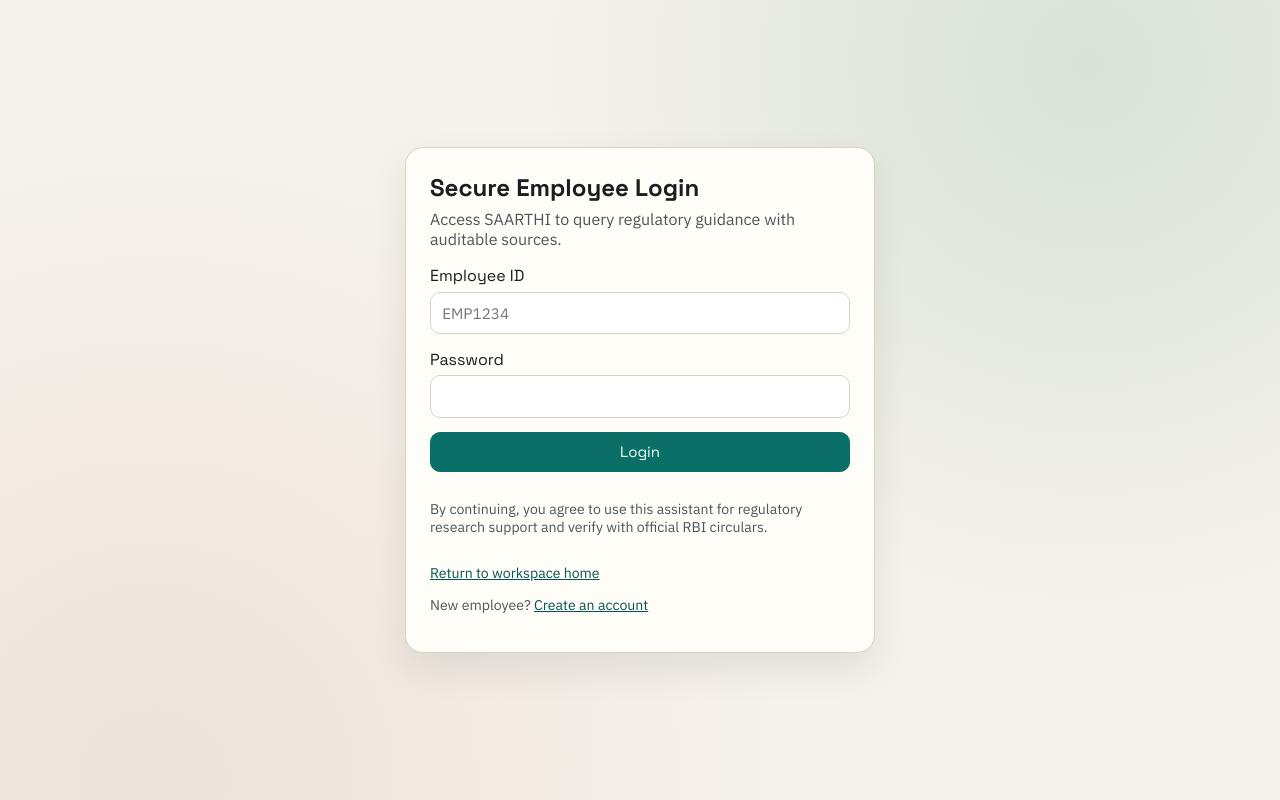
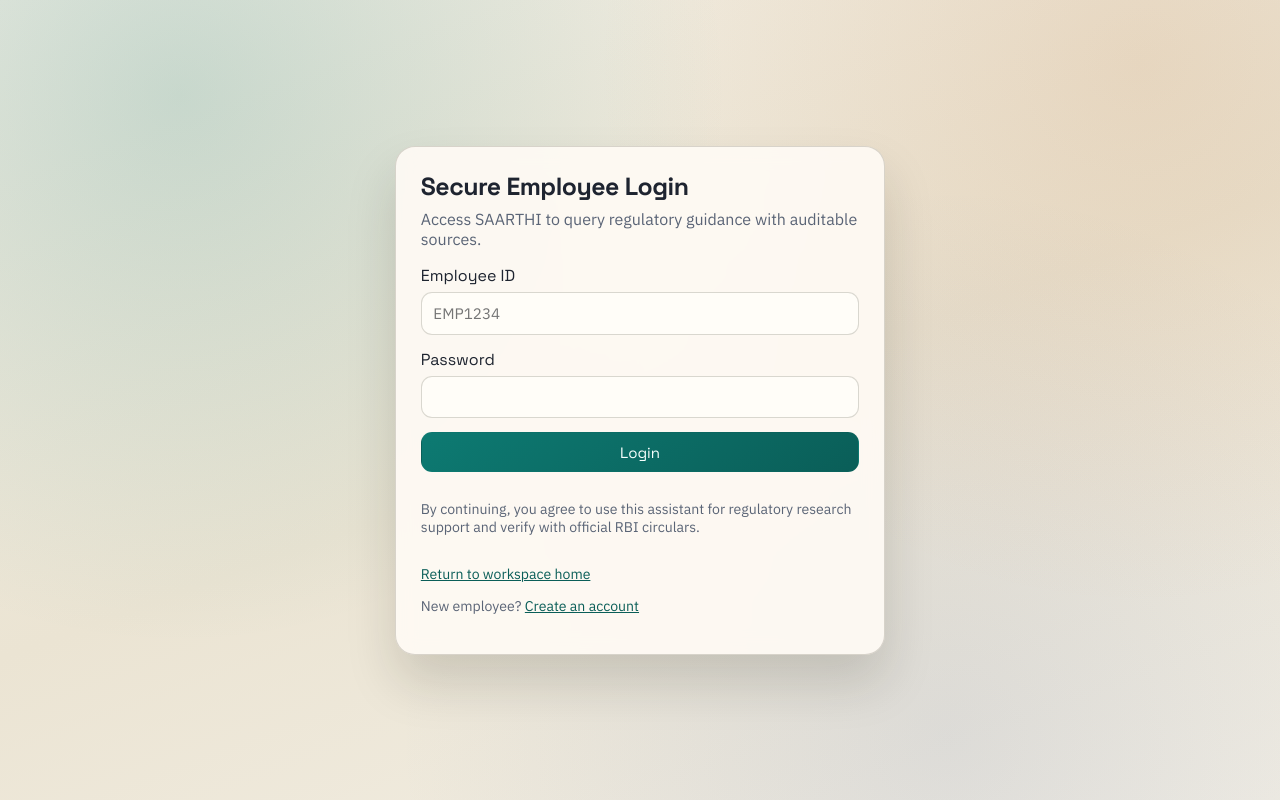
Before and after one commit to prkr004/SAARTHI, a React (Vite) app in the folder frontend/: page /login in a window 1280 px wide. Built offline with nearby package versions, Linux system fonts and the light colour scheme; no server answers.

Commit message:
feat: Implement theme context and toggle functionality with UI integration

```diff
--- a/frontend/src/components/layout/Sidebar.tsx
+++ b/frontend/src/components/layout/Sidebar.tsx
@@ -1,4 +1,5 @@
 import type { ConversationSummary } from "../../lib/api/types";
+import { useTheme } from "../../hooks/useTheme";
 
 interface SidebarProps {
   userName: string;
@@ -25,6 +26,8 @@
   onDeleteConversation,
   onLogout,
 }: SidebarProps) {
+  const { theme, toggleTheme } = useTheme();
+
   return (
     <div className="sidebar">
       <header className="sidebar-header">
@@ -32,6 +35,9 @@
         <p>
           {userName} ({employeeId})
         </p>
+        <button type="button" className="theme-toggle" onClick={toggleTheme} aria-label="Toggle color theme">
+          {theme === "dark" ? "Switch to Light" : "Switch to Dark"}
+        </button>
       </header>
 
       <button type="button" className="button button--primary" onClick={onCreateConversation}>
--- a/frontend/src/styles/base.css
+++ b/frontend/src/styles/base.css
@@ -1,17 +1,49 @@
 @import url("https://fonts.googleapis.com/css2?family=Space+Grotesk:wght@400;500;600;700&family=IBM+Plex+Sans:wght@400;500;600&display=swap");
 
 :root {
-  --bg: #f5f2e9;
-  --bg-accent: #efe7d4;
-  --ink: #1a1e21;
-  --ink-soft: #4b555a;
-  --primary: #0a6f66;
-  --primary-strong: #07554f;
-  --danger: #8a2e2a;
-  --card: #fffdf8;
-  --line: #d9d3c1;
-  --success: #246b3a;
-  --shadow: 0 16px 36px rgba(38, 35, 28, 0.09);
+  color-scheme: light;
+  --bg: #f3efe5;
+  --bg-alt: #ebe4d3;
+  --ink: #1e2430;
+  --ink-soft: #5a6476;
+  --primary: #0d7a72;
+  --primary-strong: #0a5e58;
+  --danger: #9b2f3d;
+  --success: #216a46;
+  --card: rgba(255, 251, 245, 0.9);
+  --card-strong: #fffdf8;
+  --line: rgba(97, 92, 77, 0.24);
+  --line-strong: rgba(59, 56, 48, 0.38);
+  --elev-1: 0 16px 36px rgba(41, 35, 20, 0.09);
+  --elev-2: 0 28px 50px rgba(29, 24, 13, 0.15);
+  --spot-a: rgba(13, 122, 114, 0.18);
+  --spot-b: rgba(189, 111, 42, 0.14);
+  --spot-c: rgba(44, 74, 141, 0.1);
+  --chip: rgba(13, 122, 114, 0.12);
+  --chip-text: #074d49;
+}
+
+:root[data-theme="dark"] {
+  color-scheme: dark;
+  --bg: #11151d;
+  --bg-alt: #1a2130;
+  --ink: #eef2f7;
+  --ink-soft: #a7b1c2;
+  --primary: #47c0b7;
+  --primary-strong: #71d8cf;
+  --danger: #ff8ca1;
+  --success: #6bdc98;
+  --card: rgba(22, 28, 40, 0.76);
+  --card-strong: #1a2231;
+  --line: rgba(153, 172, 201, 0.28);
+  --line-strong: rgba(170, 194, 228, 0.46);
+  --elev-1: 0 16px 36px rgba(0, 0, 0, 0.3);
+  --elev-2: 0 24px 52px rgba(0, 0, 0, 0.45);
+  --spot-a: rgba(71, 192, 183, 0.2);
+  --spot-b: rgba(224, 139, 85, 0.15);
+  --spot-c: rgba(94, 140, 255, 0.13);
+  --chip: rgba(71, 192, 183, 0.18);
+  --chip-text: #b8f8f2;
 }
 
 * {
@@ -26,12 +58,15 @@
 
 body {
   margin: 0;
+  color: var(--ink);
   font-family: "IBM Plex Sans", "Segoe UI", sans-serif;
-  color: var(--ink);
   background:
-    radial-gradient(circle at 85% 8%, rgba(7, 111, 102, 0.12), transparent 42%),
-    radial-gradient(circle at 12% 98%, rgba(138, 46, 42, 0.08), transparent 46%),
-    var(--bg);
+    radial-gradient(circle at 14% 12%, var(--spot-a), transparent 42%),
+    radial-gradient(circle at 89% 8%, var(--spot-b), transparent 40%),
+    radial-gradient(circle at 74% 92%, var(--spot-c), transparent 46%),
+    linear-gradient(160deg, var(--bg), var(--bg-alt) 52%, var(--bg));
+  background-attachment: fixed;
+  transition: background 250ms ease, color 250ms ease;
 }
 
 h1,
@@ -48,6 +83,13 @@
   color: var(--primary-strong);
 }
 
+button,
+input,
+textarea,
+select {
+  color: inherit;
+}
+
 .center-shell {
   min-height: 100dvh;
   display: grid;
@@ -57,10 +99,11 @@
 
 .loading-card {
   border: 1px solid var(--line);
-  border-radius: 14px;
-  padding: 1.1rem 1.2rem;
+  border-radius: 16px;
+  padding: 1.15rem 1.3rem;
   background: var(--card);
-  box-shadow: var(--shadow);
+  box-shadow: var(--elev-1);
+  backdrop-filter: blur(8px);
 }
 
 .auth-stage {
@@ -71,21 +114,23 @@
 }
 
 .auth-panel {
-  width: min(470px, 100%);
+  width: min(490px, 100%);
   background: var(--card);
   border: 1px solid var(--line);
-  border-radius: 18px;
-  box-shadow: var(--shadow);
-  padding: 1.5rem;
+  border-radius: 20px;
+  box-shadow: var(--elev-2);
+  backdrop-filter: blur(10px);
+  padding: 1.55rem;
 }
 
 .auth-panel__head h1 {
   margin: 0;
-  font-size: 1.5rem;
+  font-size: 1.55rem;
+  letter-spacing: -0.02em;
 }
 
 .auth-panel__head p {
-  margin-top: 0.4rem;
+  margin-top: 0.45rem;
   color: var(--ink-soft);
 }
 
@@ -112,29 +157,34 @@
 .composer textarea {
   width: 100%;
   border: 1px solid var(--line);
-  border-radius: 10px;
-  padding: 0.64rem 0.7rem;
+  border-radius: 11px;
+  padding: 0.64rem 0.72rem;
   font-size: 0.95rem;
   font-family: inherit;
-  background: #fff;
-  color: var(--ink);
+  background: var(--card-strong);
 }
 
 .field input:focus,
 .field select:focus,
 .composer textarea:focus {
-  outline: 2px solid rgba(10, 111, 102, 0.35);
+  outline: 2px solid color-mix(in srgb, var(--primary) 35%, transparent);
+  outline-offset: 1px;
   border-color: var(--primary);
 }
 
 .button {
   border: 1px solid var(--line);
-  border-radius: 10px;
-  padding: 0.58rem 0.9rem;
+  border-radius: 11px;
+  padding: 0.58rem 0.92rem;
   font-size: 0.94rem;
   cursor: pointer;
-  background: #fff;
-  color: var(--ink);
+  background: var(--card-strong);
+  transition: transform 120ms ease, background 160ms ease, border-color 160ms ease;
+}
+
+.button:hover:not(:disabled) {
+  transform: translateY(-1px);
+  border-color: var(--line-strong);
 }
 
 .button:disabled {
@@ -143,13 +193,13 @@
 }
 
 .button--primary {
-  background: var(--primary);
-  border-color: var(--primary);
+  background: linear-gradient(145deg, var(--primary), var(--primary-strong));
+  border-color: transparent;
   color: #f7fffd;
 }
 
 .button--primary:hover:not(:disabled) {
-  background: var(--primary-strong);
+  filter: brightness(1.04);
 }
 
 .button--ghost {
@@ -171,21 +221,24 @@
 .shell {
   min-height: 100dvh;
   display: grid;
-  grid-template-columns: 320px 1fr;
+  grid-template-columns: 322px 1fr;
   position: relative;
 }
 
 .shell-sidebar {
   border-right: 1px solid var(--line);
-  background: linear-gradient(180deg, var(--bg-accent), #f7f3e7 45%, #f5f2e9);
+  background:
+    linear-gradient(180deg, color-mix(in srgb, var(--bg-alt) 85%, transparent), transparent 70%),
+    color-mix(in srgb, var(--card) 90%, transparent);
   padding: 1rem;
   overflow: auto;
+  backdrop-filter: blur(10px);
 }
 
 .shell-main {
-  padding: 1rem clamp(1rem, 2vw, 1.8rem) 1.1rem;
+  padding: 1rem clamp(1rem, 2.2vw, 1.95rem) 1.2rem;
   display: grid;
-  gap: 0.9rem;
+  gap: 0.95rem;
   align-content: start;
 }
 
@@ -196,9 +249,10 @@
   left: 0.8rem;
   z-index: 30;
   border: 1px solid var(--line);
-  background: #fff;
+  background: var(--card-strong);
+  color: var(--ink);
   border-radius: 999px;
-  padding: 0.35rem 0.75rem;
+  padding: 0.4rem 0.78rem;
 }
 
 .sidebar-backdrop {
@@ -211,19 +265,42 @@
   height: 100%;
 }
 
+.sidebar-header {
+  display: grid;
+  gap: 0.55rem;
+}
+
 .sidebar-header h2 {
   margin: 0;
+  letter-spacing: -0.015em;
 }
 
 .sidebar-header p {
-  margin: 0.35rem 0 0;
+  margin: 0;
   color: var(--ink-soft);
   font-size: 0.9rem;
 }
 
+.theme-toggle {
+  width: fit-content;
+  border: 1px solid var(--line);
+  border-radius: 999px;
+  background: var(--chip);
+  color: var(--chip-text);
+  font-size: 0.78rem;
+  padding: 0.35rem 0.72rem;
+  cursor: pointer;
+  transition: transform 120ms ease, border-color 140ms ease;
+}
+
+.theme-toggle:hover {
+  transform: translateY(-1px);
+  border-color: var(--line-strong);
+}
+
 .sidebar-section {
   display: grid;
-  gap: 0.55rem;
+  gap: 0.58rem;
 }
 
 .sidebar-section h3 {
@@ -236,19 +313,25 @@
   margin: 0;
   padding: 0;
   display: grid;
-  gap: 0.5rem;
+  gap: 0.55rem;
 }
 
 .conversation-item {
   border: 1px solid var(--line);
-  border-radius: 12px;
-  padding: 0.5rem;
-  background: rgba(255, 255, 255, 0.72);
+  border-radius: 13px;
+  padding: 0.52rem;
+  background: color-mix(in srgb, var(--card-strong) 90%, transparent);
+  transition: transform 130ms ease, border-color 160ms ease;
+}
+
+.conversation-item:hover {
+  transform: translateY(-1px);
+  border-color: var(--line-strong);
 }
 
 .conversation-item.is-active {
-  border-color: rgba(10, 111, 102, 0.45);
-  box-shadow: inset 0 0 0 1px rgba(10, 111, 102, 0.2);
+  border-color: color-mix(in srgb, var(--primary) 55%, var(--line));
+  box-shadow: inset 0 0 0 1px color-mix(in srgb, var(--primary) 25%, transparent);
 }
 
 .conversation-open {
@@ -265,12 +348,12 @@
 .conversation-actions {
   display: flex;
   gap: 0.35rem;
-  margin-top: 0.4rem;
+  margin-top: 0.42rem;
 }
 
 .icon-btn {
   border: 1px solid var(--line);
-  background: #fff;
+  background: var(--card-strong);
   border-radius: 8px;
   font-size: 0.74rem;
   padding: 0.22rem 0.45rem;
@@ -283,33 +366,38 @@
 
 .workspace-header {
   border: 1px solid var(--line);
-  border-radius: 16px;
-  padding: 1rem;
-  background: linear-gradient(125deg, rgba(10, 111, 102, 0.15), rgba(255, 255, 255, 0.78));
+  border-radius: 18px;
+  padding: 1.05rem;
+  background:
+    linear-gradient(135deg, color-mix(in srgb, var(--spot-a) 60%, transparent), transparent 40%),
+    color-mix(in srgb, var(--card-strong) 88%, transparent);
+  box-shadow: var(--elev-1);
 }
 
 .workspace-header h1 {
   margin: 0;
-  font-size: clamp(1.2rem, 2vw, 1.75rem);
+  font-size: clamp(1.24rem, 2.3vw, 1.9rem);
+  letter-spacing: -0.02em;
 }
 
 .workspace-header p {
-  margin: 0.5rem 0 0;
+  margin: 0.52rem 0 0;
   color: var(--ink-soft);
 }
 
 .model-panel {
   border: 1px solid var(--line);
-  border-radius: 14px;
-  padding: 0.9rem;
+  border-radius: 15px;
+  padding: 0.95rem;
   background: var(--card);
   display: grid;
   gap: 0.85rem;
+  backdrop-filter: blur(8px);
 }
 
 .model-panel h2 {
   margin: 0;
-  font-size: 1.04rem;
+  font-size: 1.07rem;
 }
 
 .model-panel p {
@@ -326,9 +414,9 @@
 
 .model-meta div {
   border: 1px solid var(--line);
-  border-radius: 9px;
-  padding: 0.45rem 0.5rem;
-  background: #fff;
+  border-radius: 10px;
+  padding: 0.46rem 0.53rem;
+  background: color-mix(in srgb, var(--card-strong) 85%, transparent);
 }
 
 .model-meta dt {
@@ -337,43 +425,44 @@
 }
 
 .model-meta dd {
-  margin: 0.25rem 0 0;
+  margin: 0.24rem 0 0;
   font-weight: 600;
 }
 
 .notice {
   margin: 0;
-  border-radius: 10px;
-  padding: 0.62rem 0.72rem;
+  border-radius: 11px;
+  padding: 0.64rem 0.74rem;
 }
 
 .notice--error {
-  border: 1px solid rgba(138, 46, 42, 0.4);
-  background: rgba(138, 46, 42, 0.08);
-  color: #5e1f1d;
+  border: 1px solid color-mix(in srgb, var(--danger) 45%, transparent);
+  background: color-mix(in srgb, var(--danger) 15%, transparent);
+  color: color-mix(in srgb, var(--danger) 88%, #000);
 }
 
 .notice--success {
-  border: 1px solid rgba(36, 107, 58, 0.4);
-  background: rgba(36, 107, 58, 0.09);
-  color: #1f4f2d;
+  border: 1px solid color-mix(in srgb, var(--success) 45%, transparent);
+  background: color-mix(in srgb, var(--success) 14%, transparent);
+  color: color-mix(in srgb, var(--success) 86%, #000);
 }
 
 .chat-surface {
   border: 1px solid var(--line);
-  border-radius: 16px;
-  padding: 0.85rem;
+  border-radius: 18px;
+  padding: 0.92rem;
   background: var(--card);
   min-height: 42vh;
   display: grid;
-  gap: 0.75rem;
+  gap: 0.8rem;
+  backdrop-filter: blur(8px);
 }
 
 .welcome-card {
-  border: 1px dashed rgba(10, 111, 102, 0.34);
+  border: 1px dashed color-mix(in srgb, var(--primary) 45%, var(--line));
   border-radius: 12px;
-  padding: 0.9rem;
-  background: rgba(10, 111, 102, 0.04);
+  padding: 0.94rem;
+  background: color-mix(in srgb, var(--chip) 70%, transparent);
 }
 
 .welcome-card h2 {
@@ -381,7 +470,7 @@
 }
 
 .welcome-card p {
-  margin: 0.4rem 0 0.7rem;
+  margin: 0.42rem 0 0.72rem;
   color: var(--ink-soft);
 }
 
@@ -390,29 +479,29 @@
   padding: 0;
   list-style: none;
   display: grid;
-  gap: 0.45rem;
+  gap: 0.47rem;
 }
 
 .welcome-card button {
   border: 1px solid var(--line);
   border-radius: 999px;
-  background: #fff;
+  background: var(--card-strong);
   text-align: left;
   width: 100%;
-  padding: 0.5rem 0.7rem;
+  padding: 0.52rem 0.74rem;
   cursor: pointer;
 }
 
 .message {
   border: 1px solid var(--line);
-  border-radius: 12px;
-  padding: 0.7rem;
-  background: #fff;
+  border-radius: 13px;
+  padding: 0.72rem;
+  background: color-mix(in srgb, var(--card-strong) 88%, transparent);
 }
 
 .message--user {
-  border-color: rgba(10, 111, 102, 0.34);
-  background: rgba(10, 111, 102, 0.05);
+  border-color: color-mix(in srgb, var(--primary) 40%, var(--line));
+  background: color-mix(in srgb, var(--primary) 13%, transparent);
 }
 
 .message-head {
@@ -425,14 +514,15 @@
 .mode-tag {
   font-size: 0.74rem;
   border-radius: 999px;
-  padding: 0.2rem 0.55rem;
-  border: 1px solid rgba(10, 111, 102, 0.35);
+  padding: 0.2rem 0.56rem;
+  border: 1px solid color-mix(in srgb, var(--primary) 45%, transparent);
   color: var(--primary-strong);
+  background: var(--chip);
 }
 
 .message-text {
-  margin: 0.52rem 0 0;
-  line-height: 1.5;
+  margin: 0.54rem 0 0;
+  line-height: 1.52;
   white-space: pre-wrap;
 }
 
@@ -440,11 +530,11 @@
   margin-top: 0.6rem;
   border: 1px solid var(--line);
   border-radius: 10px;
-  padding: 0.5rem;
+  padding: 0.54rem;
   display: grid;
   grid-template-columns: repeat(auto-fit, minmax(140px, 1fr));
   gap: 0.5rem;
-  background: rgba(245, 242, 233, 0.82);
+  background: color-mix(in srgb, var(--chip) 45%, transparent);
 }
 
 .temporal-panel div {
@@ -458,7 +548,7 @@
 }
 
 .source-list {
-  margin-top: 0.55rem;
+  margin-top: 0.56rem;
 }
 
 .source-list summary {
@@ -468,10 +558,10 @@
 }
 
 .source-list ol {
-  margin: 0.55rem 0 0;
+  margin: 0.56rem 0 0;
   padding-left: 1.2rem;
   display: grid;
-  gap: 0.55rem;
+  gap: 0.56rem;
 }
 
 .source-list p {
@@ -482,19 +572,19 @@
 
 .composer {
   display: grid;
-  gap: 0.55rem;
+  gap: 0.58rem;
 }
 
 .composer textarea {
   resize: vertical;
-  min-height: 92px;
+  min-height: 94px;
 }
 
 .workspace-footer {
   color: var(--ink-soft);
   font-size: 0.82rem;
   text-align: center;
-  padding-bottom: 0.4rem;
+  padding-bottom: 0.45rem;
 }
 
 .sr-only {
@@ -506,6 +596,35 @@
   overflow: hidden;
   clip: rect(0, 0, 0, 0);
   border: 0;
+}
+
+@media (prefers-reduced-motion: no-preference) {
+  .shell-main > * {
+    animation: fade-rise 420ms ease both;
+  }
+
+  .shell-main > *:nth-child(2) {
+    animation-delay: 45ms;
+  }
+
+  .shell-main > *:nth-child(3) {
+    animation-delay: 90ms;
+  }
+
+  .shell-main > *:nth-child(4) {
+    animation-delay: 135ms;
+  }
+
+  @keyframes fade-rise {
+    from {
+      opacity: 0;
+      transform: translateY(8px);
+    }
+    to {
+      opacity: 1;
+      transform: translateY(0);
+    }
+  }
 }
 
 @media (max-width: 960px) {
```
Also changed, not shown: frontend/src/context/ThemeContext.tsx (added, +57 -0 lines), frontend/src/hooks/useTheme.ts (added, +7 -0 lines), frontend/src/main.tsx (+8 -5 lines).
